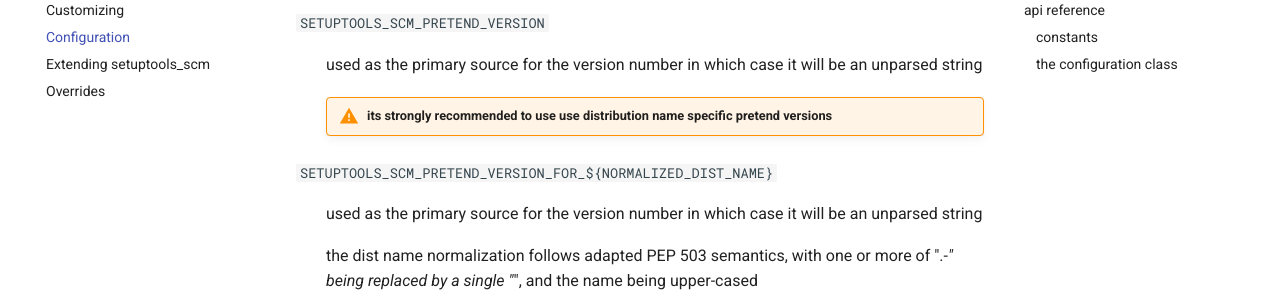
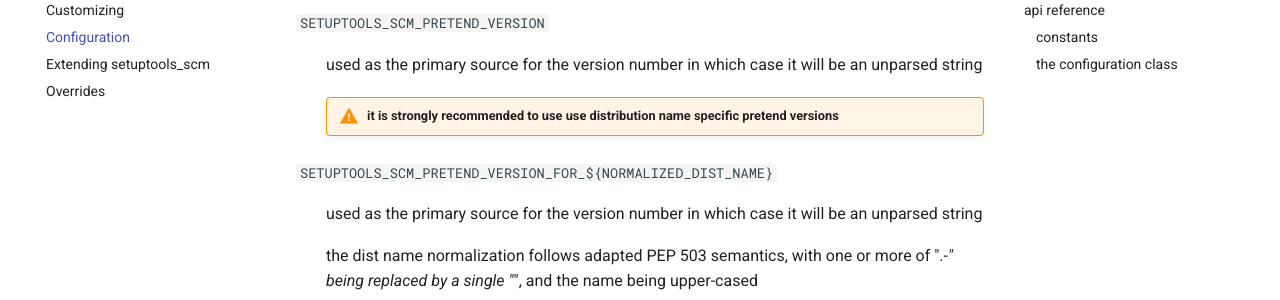
Before and after one commit to pypa/setuptools-scm, an MkDocs documentation site: the page built from docs/config.md, in a window 1280 px wide and 900 px high, scrolled down 2600 px. Shown: the part 152-452 px from the top of the window. Built offline with MkDocs 1.6.1 and Material for MkDocs 9.7.7, drawn with Linux system fonts in a browser that asks for light colours.

Commit message:
docs: correct word and space

```diff
--- a/docs/config.md
+++ b/docs/config.md
@@ -108,7 +108,7 @@
 :   used as the primary source for the version number
     in which case it will be an unparsed string
 
-    !!! warning "its strongly  recommended to use use distribution name specific pretend versions"
+    !!! warning "it is strongly recommended to use use distribution name specific pretend versions"
 
 
 `SETUPTOOLS_SCM_PRETEND_VERSION_FOR_${NORMALIZED_DIST_NAME}`
```
